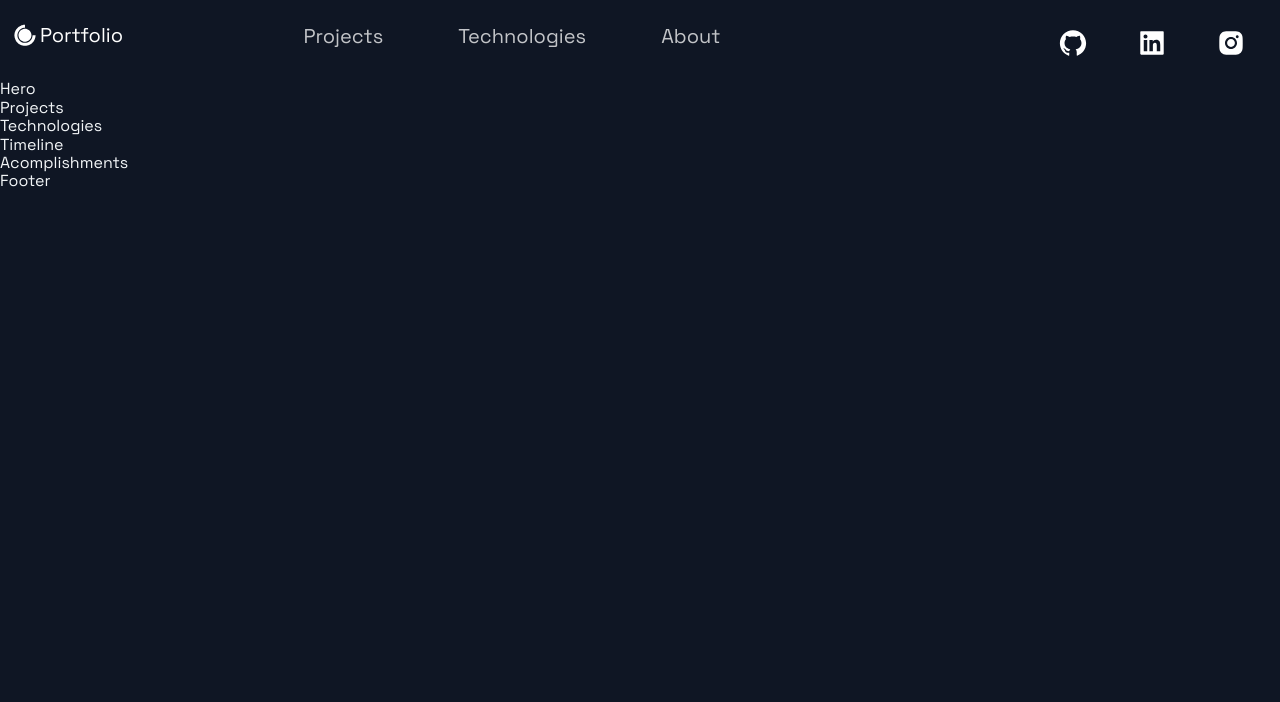
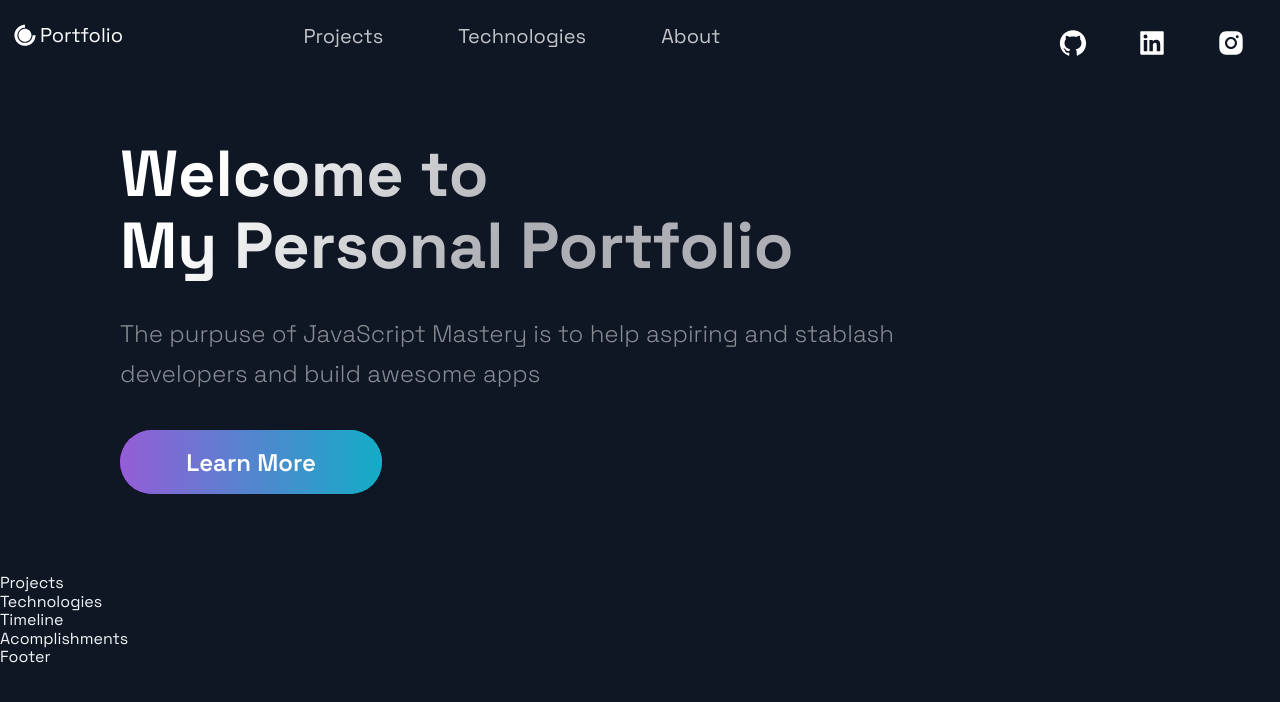
Before and after one commit to josephdsbr/portfolio-next, a Next.js app: page / in a window 1280 px wide. Shown: the top 702 px of the page. Built offline with nearby package versions, Linux system fonts and the light colour scheme.

Commit message:
finishing hero section

```diff
--- a/src/components/Hero/Hero.js
+++ /dev/null
@@ -1,13 +0,0 @@
-import React from 'react';
-
-import { Section, SectionText, SectionTitle } from '../../styles/GlobalComponents';
-import Button from '../../styles/GlobalComponents/Button';
-import { LeftSection } from './HeroStyles';
-
-const Hero = (props) => (
-  <div>
-    Hero
-  </div>
-);
-
-export default Hero;
--- /dev/null
+++ b/src/components/Hero/Hero.tsx
@@ -0,0 +1,22 @@
+import React from 'react';
+
+import { Section, SectionText, SectionTitle } from '../../styles/GlobalComponents';
+import Button from '../../styles/GlobalComponents/Button';
+import { LeftSection } from './HeroStyles';
+
+const Hero = () => (
+  <Section row nopadding>
+    <LeftSection>
+      <SectionTitle main center>
+        Welcome to <br />
+        My Personal Portfolio
+      </SectionTitle>
+      <SectionText>
+        The purpuse of JavaScript Mastery is to help aspiring and stablash developers and build awesome apps
+      </SectionText>
+      <Button onClick={() => window.location = 'https://google.com'}>Learn More</Button>
+    </LeftSection>
+  </Section>
+);
+
+export default Hero;
```
Also changed, not shown: src/components/Hero/HeroStyles.ts (renamed from src/components/Hero/HeroStyles.js).
